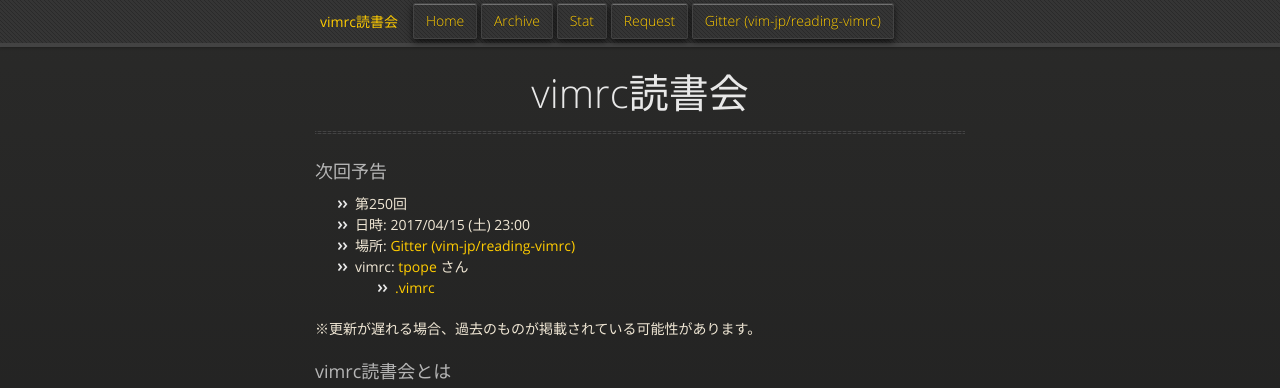
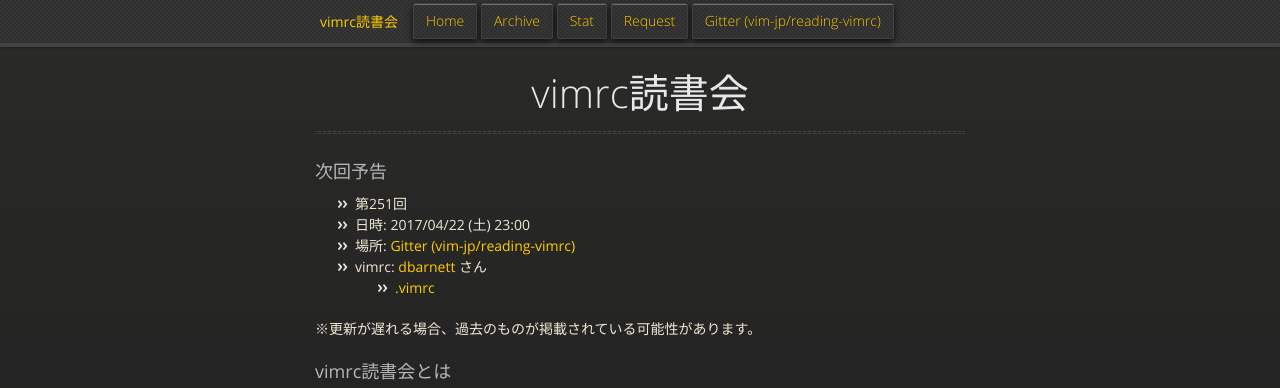
Before and after one commit to vim-jp/reading-vimrc, a Jekyll site: the page built from index.md, in a window 1280 px wide and 900 px high. Shown: the top 388 px of the window. Built offline with Jekyll 4.4.1, drawn with Linux system fonts in a browser that asks for light colours; nearby versions of some CDN libraries.

Commit message:
Update the next information: #251 dbarnett

```diff
--- a/_data/next.yml
+++ b/_data/next.yml
@@ -1,10 +1,10 @@
-- id: 250
-  date: '2017-4-15 23:00'
+- id: 251
+  date: '2017-4-22 23:00'
   author:
-    name: tpope
-    url: 'https://github.com/tpope'
+    name: dbarnett
+    url: 'https://github.com/dbarnett'
   vimrcs:
-    - url: 'https://github.com/tpope/tpope/blob/master/.vimrc'
+    - url: 'https://github.com/dbarnett/dotfiles/blob/master/.vimrc'
       name: .vimrc
       hash: null
   part: null
```
